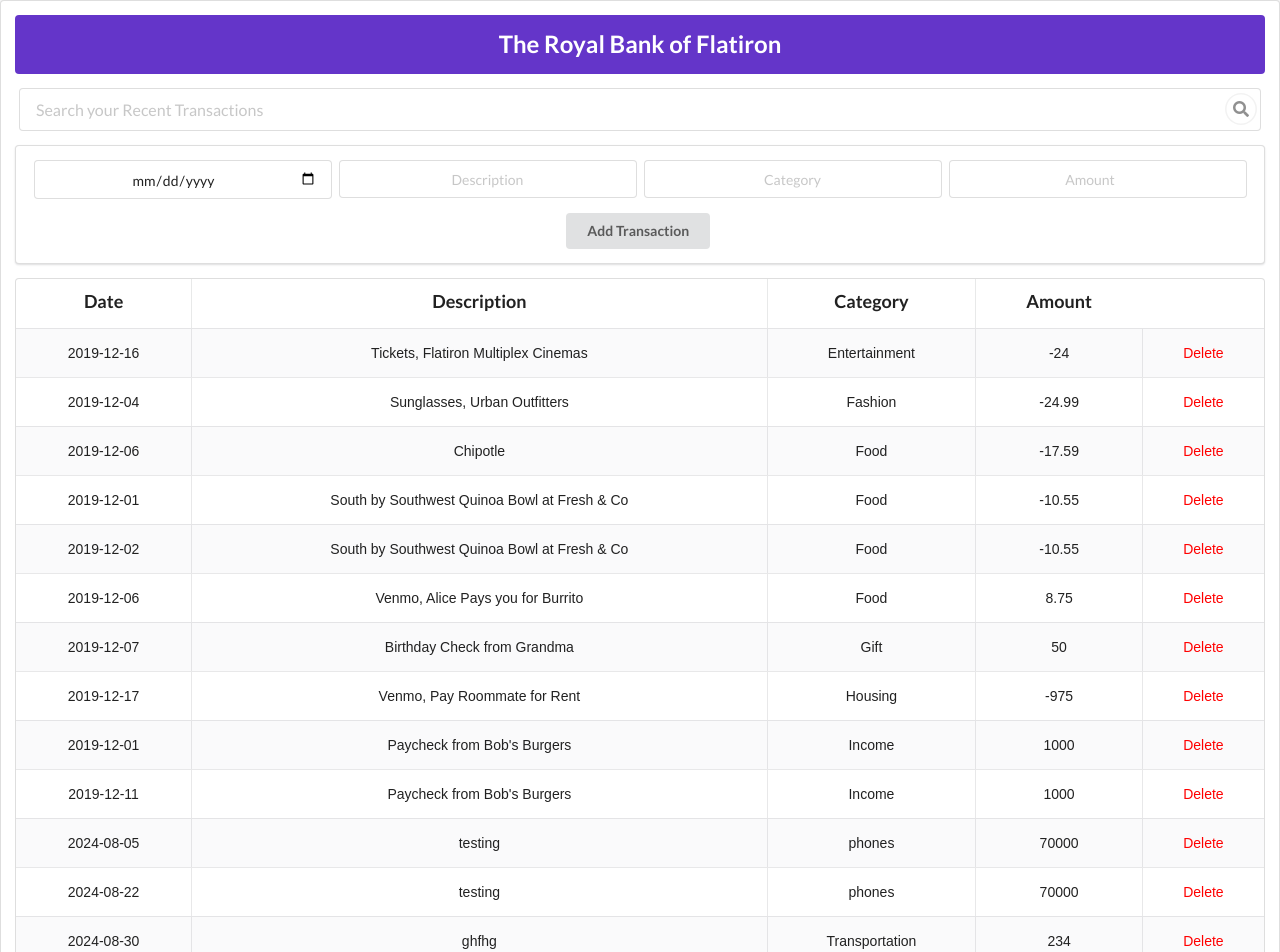
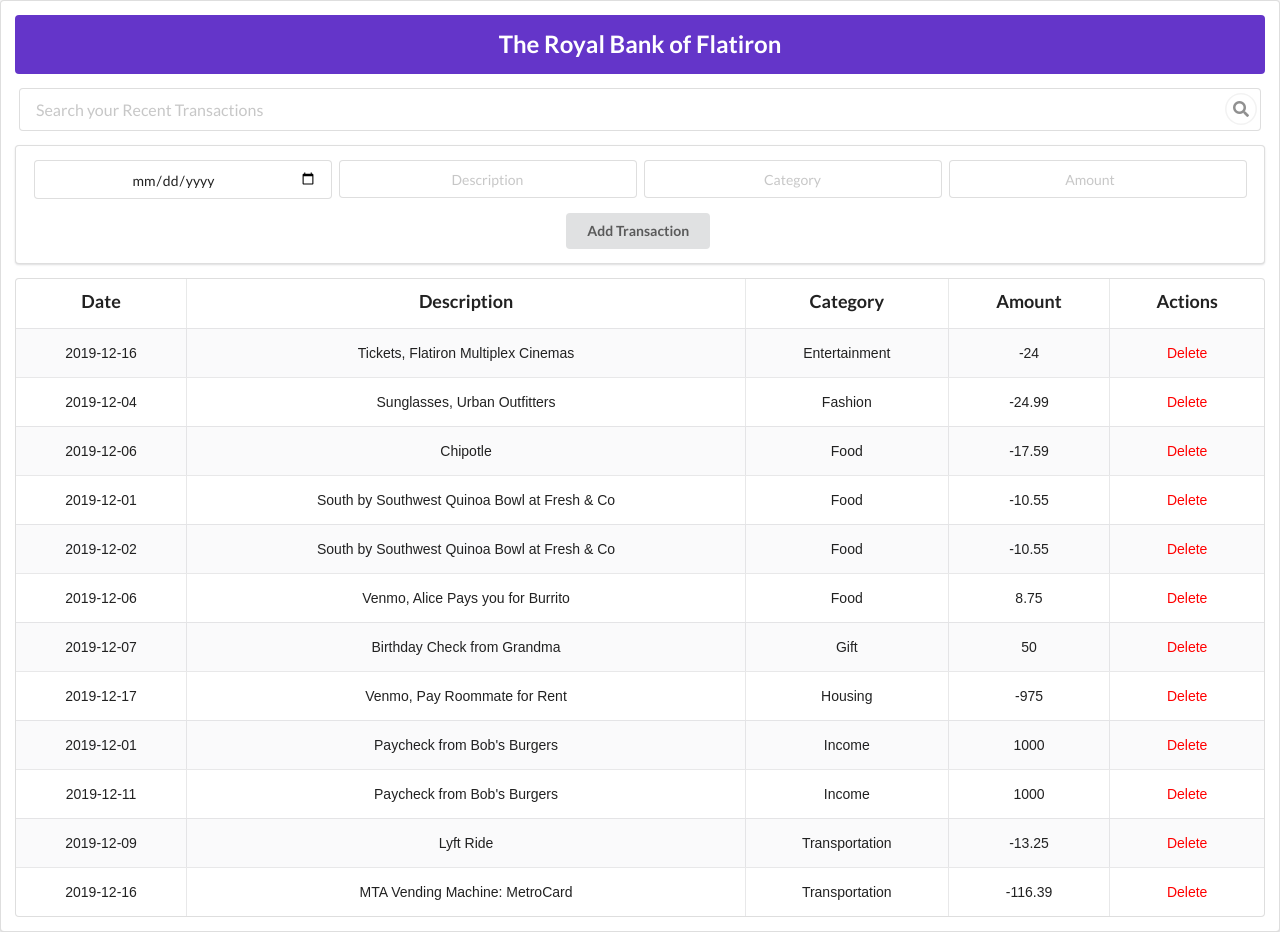
Before and after one commit to DennisRono/Bank-of-Flatiron, a React (Create React App) app: page / in a window 1280 px wide. Shown: the top 952 px of the page. Built offline with nearby package versions, Linux system fonts and the light colour scheme; data requests are answered from the project's data file.

Commit message:
added a delete button

```diff
--- a/db.json
+++ b/db.json
@@ -83,27 +83,6 @@
       "description": "Venmo, Pay Roommate for Rent",
       "category": "Housing",
       "amount": -975
-    },
-    {
-      "date": "2024-08-05",
-      "description": "testing",
-      "category": "phones",
-      "amount": 70000,
-      "id": 13
-    },
-    {
-      "date": "2024-08-22",
-      "description": "testing",
-      "category": "phones",
-      "amount": 70000,
-      "id": 14
-    },
-    {
-      "date": "2024-08-30",
-      "description": "ghfhg",
-      "category": "Transportation",
-      "amount": 234,
-      "id": 15
     }
   ]
 }
--- a/src/components/TransactionsList.js
+++ b/src/components/TransactionsList.js
@@ -18,6 +18,9 @@ function TransactionsList({ transactions, deleteTransaction }) {
           <th>
             <h3 className="ui center aligned header">Amount</h3>
           </th>
+          <th>
+            <h3 className="ui center aligned header">Actions</h3>
+          </th>
         </tr>
         {/* render a list of <Transaction> components here */}
         {transactions.map((transaction) => (
```
